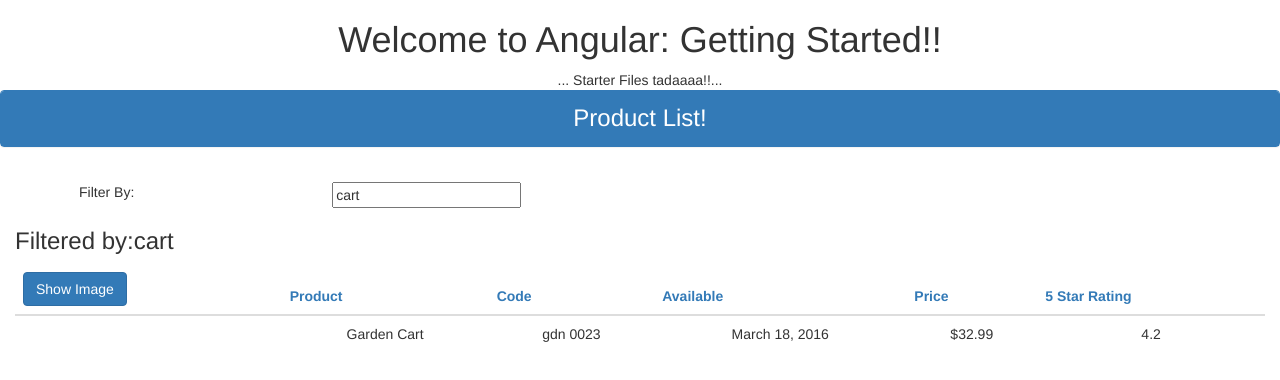
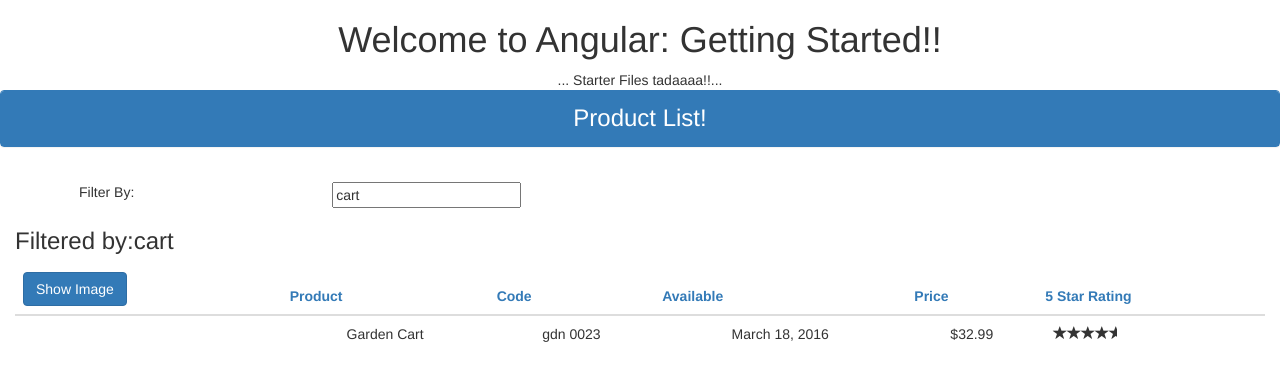
Before and after one commit to prasannalakshmiy/APM-Start, an Angular app: page / in a window 1280 px wide. Shown: the top 380 px of the page. Built offline with nearby package versions, Linux system fonts and the light colour scheme.

Commit message:
nested component with @Input() usage

```diff
--- a/src/app/app.module.ts
+++ b/src/app/app.module.ts
@@ -5,11 +5,13 @@
 import { AppComponent } from './app.component';
 import { ProductListComponent} from './products/product-list.component';
 import {ConvertToSpacesPipe} from './shared/convert-to-spaces.pipe';
+import {StarComponent} from './shared/star.component';
 @NgModule({
   declarations: [
     AppComponent,
     ProductListComponent,
-    ConvertToSpacesPipe
+    ConvertToSpacesPipe,
+    StarComponent
   ],
   imports: [
     BrowserModule,
--- a/src/app/products/product-list.component.html
+++ b/src/app/products/product-list.component.html
@@ -39,8 +39,7 @@
                     <td>{{product.productCode | lowercase | convertToSpaces:'-'}}</td>
                     <td>{{product.releaseDate}}</td>
                     <td>{{product.price | currency:'USD':true:'1.2-2'}}</td>
-                    <td>{{product.starRating}}</td>
-
+                    <td><pm-star [rating]='product.starRating'></pm-star></td>  <!-- to nested component, from main component @Input() -->
                 </tr>
             </tbody>
         </table>
--- /dev/null
+++ b/src/app/shared/star.component.ts
@@ -0,0 +1,15 @@
+import { Component, OnChanges , Input} from '@angular/core';
+@Component({
+    selector:'pm-star',
+    templateUrl:'./star.component.html',
+    styleUrls:['./star.component.css']
+})
+export class StarComponent implements OnChanges {
+@Input() rating : number ;
+starWidth : number;
+
+ngOnChanges(): void{
+    this.starWidth = this.rating *86/5;
+}
+
+}
```
Also changed, not shown: src/app/shared/star.component.html (line endings or trailing spaces).
